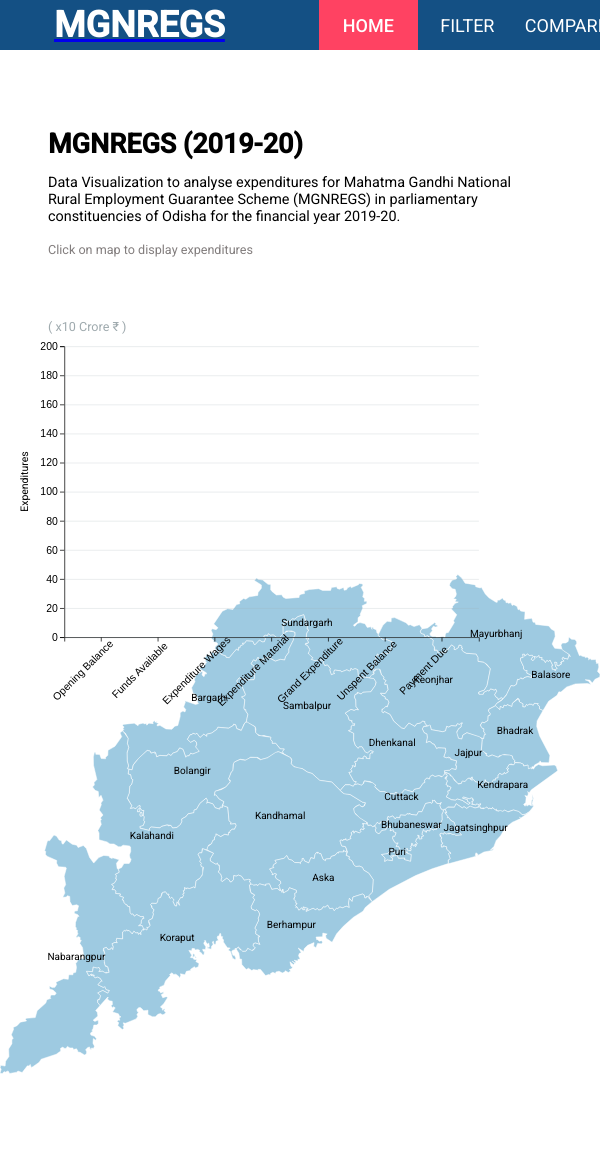
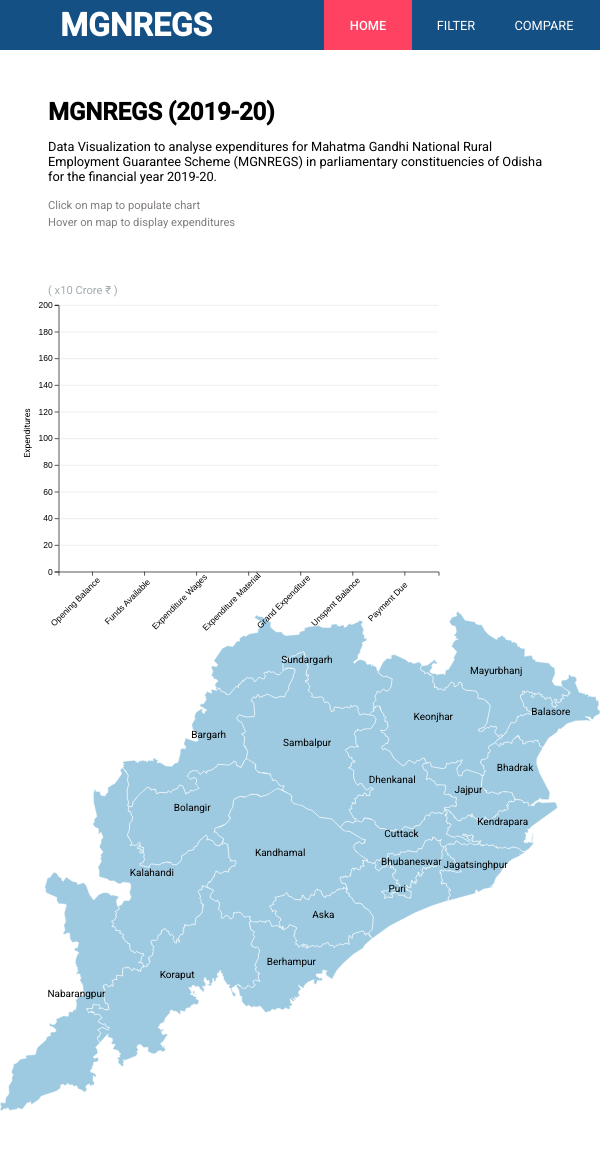
Before and after one commit to PixeledCode/MGNREGS_D3, a React (Create React App) app: page / in a window 600 px wide. Shown: the top 1150 px of the page. Built offline with nearby package versions, Linux system fonts and the light colour scheme.

Commit message:
safari svg fix

```diff
--- a/src/assets/index.css
+++ b/src/assets/index.css
@@ -13,7 +13,7 @@
 
 @media (min-width: 400px) and (max-width: 800px) {
   :root {
-    font-size: calc(12px + (24 - 12) * ((100vw - 400px) / (800 - 400)));
+    font-size: calc(12px + (20 - 12) * ((100vw - 400px) / (800 - 400)));
   }
 }
 
@@ -110,6 +110,11 @@
   padding: .5rem 3rem;
 }
 
+.navbar a {
+  color: white;
+  text-decoration: none;
+}
+
 .navbar .nav-links {
   list-style: none;
   display: -ms-grid;
@@ -127,16 +132,12 @@
       -ms-flex-align: center;
           align-items: center;
   text-align: center;
+  font-size: .8rem;
 }
 
 .navbar .nav-links li.active {
   background-color: #ff4262;
   font-weight: 500;
-}
-
-.navbar .nav-links li a {
-  color: white;
-  text-decoration: none;
 }
 
 @media screen and (max-width: 500px) {
@@ -186,9 +187,15 @@
   pointer-events: none;
 }
 
-@media screen and (max-width: 700px) {
+@media screen and (max-width: 800px) {
   #map__container {
-    margin-top: -7rem;
+    margin-top: 6rem;
+  }
+}
+
+@media screen and (max-width: 600px) {
+  #map__container {
+    margin-top: -4rem;
   }
 }
 
@@ -201,8 +208,8 @@
 }
 
 #container {
-  top: 10vw;
-  left: 2vw;
+  top: 5rem;
+  left: 1rem;
   position: absolute;
   width: 400px;
   min-width: 320px;
@@ -297,6 +304,9 @@
 
 #container.filter-container .range-value {
   padding: 1rem 0;
+  width: -webkit-max-content;
+  width: -moz-max-content;
+  width: max-content;
 }
 
 #container.filter-container .range-value span {
@@ -339,10 +349,11 @@
   text-align: center;
 }
 
-@media screen and (max-width: 780px) {
+@media screen and (max-width: 900px) {
   #container {
     position: relative;
     width: 95vw;
+    top: 2rem;
   }
 }
 
--- a/src/assets/index.scss
+++ b/src/assets/index.scss
@@ -9,19 +9,16 @@
 
 :root {
   font-size: 12px;
-}
 
-@media (min-width: 400px) and (max-width: 800px) {
-  :root {
-    font-size: calc(12px + (24 - 12) * ((100vw - 400px) / (800 - 400)));
+  @media (min-width: 400px) and (max-width: 800px) {
+      font-size: calc(12px + (20 - 12) * ((100vw - 400px) / (800 - 400)));
+  }
+
+  @media (min-width: 800px) {
+      font-size: 17px;
   }
 }
 
-@media (min-width: 800px) {
-  :root {
-    font-size: 17px;
-  }
-}
 
 /* Scrollbar */
 ::-webkit-scrollbar {
@@ -101,6 +98,11 @@
     padding: .5rem 3rem;
   }
 
+  a {
+    color: white;
+    text-decoration: none;
+  }
+
   .nav-links {
 
     list-style: none;
@@ -112,19 +114,15 @@
       height: 100%;
       display: grid;
       align-items: center;
-      // width: 85px;
       text-align: center;
-      // padding-top: 20px;
+      font-size: .8rem;
 
       &.active {
         background-color: hsl(350, 100%, 63%);
         font-weight: 500;
       }
 
-      a {
-        color: white;
-        text-decoration: none;
-      }
+
     }
 
   }
@@ -175,8 +173,12 @@
     }
   }
 
-  @media screen and (max-width: 700px) {
-    margin-top: -7rem;
+  @media screen and (max-width: 800px) {
+    margin-top: 6rem;
+  }
+
+  @media screen and (max-width: 600px) {
+    margin-top: -4rem;
   }
 }
 
@@ -189,8 +191,8 @@
 }
 
 #container {
-  top: 10vw;
-  left: 2vw;
+  top: 5rem;
+  left: 1rem;
   position: absolute;
   width: 400px;
   min-width: 320px;
@@ -222,20 +224,20 @@
   .details {
     p {
       color: #9FAAAE;
-    font-size: .7rem;
+      font-size: .7rem;
       margin-bottom: -1.5rem;
     }
   }
 
   // bar charts
   #svgContainer {
-    // position: relative;
     height: 100%;
     min-height: 400px;
 
     #chart.svg-container {
       height: 100%;
-      text{
+
+      text {
         font-size: .8rem;
       }
 
@@ -247,6 +249,7 @@
           font-size: 12px;
         }
       }
+
       .main-g {
         transform: translate(4rem, 3rem);
 
@@ -282,6 +285,7 @@
 
     .range-value {
       padding: 1rem 0;
+      width: max-content;
 
       span {
         font-weight: 500;
@@ -325,14 +329,12 @@
     }
   }
 
-  @media screen and (max-width: 780px) {
+  @media screen and (max-width: 900px) {
     position: relative;
     width: 95vw;
+    top: 2rem;
+
   }
-
-  // @media screen and (max-width: 400px) {
-  //   width: 350px;
-  // }
 }
 
 
--- a/src/components/Compare/Compare.js
+++ b/src/components/Compare/Compare.js
@@ -105,7 +105,7 @@
 			d3.select('.tooltip-area').style('visibility', 'hidden')
 		}
 
-		const mousemove = (d, i) => {
+		const tooltip = (d,i) => {
 			d3.select('.tooltip-text-category1').text(i.category.split(' ')[0])
 			d3.select('.tooltip-text-category2').text(i.category.split(' ')[1])
 			d3.select('.tooltip-text-value1').text(
@@ -113,8 +113,17 @@
 			)
 			d3.select('.tooltip-text-value2').text('INR')
 			const [x, y] = d3.pointer(d)
+			return [x,y]
+		}
 
-			d3.select('.tooltip-area').attr('transform', `translate(${x}, ${y})`)
+		const mousemove = (d, i) => {
+			const pointer = tooltip(d, i)
+			d3.select('.tooltip-area').attr('transform', `translate(${pointer[0]}, ${pointer[1]})`)
+		}
+
+		const mousemove2 = (d, i) => {
+			const pointer = tooltip(d, i)
+			d3.select('.tooltip-area').attr('transform', `translate(${pointer[0]+55}, ${pointer[1]})`)
 		}
 
 		const chartDOM = document.querySelector('#svgContainer')
@@ -125,7 +134,7 @@
 			.select('#chart')
 			.classed('svg-container', true)
 			.attr('preserveAspectRatio', 'xMinYMin meet')
-			.attr('viewBox', `0 0 ${width+30} ${height - 100}`)
+			.attr('viewBox', `0 0 ${width+30} ${height + 110}`)
 
 		const xScale = d3
 			.scaleBand()
@@ -181,7 +190,7 @@
 			.attr('transform', `translate(${xScale.bandwidth() / 2 + 30}, 100)`)
 			.on('mouseover', mouseOverHandler)
 			.on('mouseout', mouseOutHandler)
-			.on('mousemove', mousemove)
+			.on('mousemove', mousemove2)
 
 
 		// Tool-tip
--- a/src/components/Filter/Filter.js
+++ b/src/components/Filter/Filter.js
@@ -148,8 +148,8 @@
 
 		const projection = d3.geoMercator().fitExtent(
 			[
-				[fitSVG, 0],
-				[WIDTH, HEIGHT],
+				[fitSVG, 50],
+				[WIDTH, HEIGHT - 100],
 			],
 			odisha
 		)
--- a/src/components/Home/Home.js
+++ b/src/components/Home/Home.js
@@ -70,8 +70,8 @@
 
 		const projection = d3.geoMercator().fitExtent(
 			[
-				[fitSVG, 0],
-				[WIDTH, HEIGHT],
+				[fitSVG, 50],
+				[WIDTH, HEIGHT - 100],
 			],
 			odisha
 		)
--- a/src/components/Home/chart.js
+++ b/src/components/Home/chart.js
@@ -81,7 +81,7 @@
 
 		const svg = d3.select('#chart').classed('svg-container', true)
 		.attr('preserveAspectRatio', 'xMinYMin meet')
-		.attr('viewBox', `0 0 ${width} ${height + 150}`)
+		.attr('viewBox', `0 0 ${width} ${height + 200}`)
 
 		const chart = svg.append('g').attr('class', 'main-g')
 
@@ -226,7 +226,8 @@
 						parliamentary constituencies of Odisha for the financial year
 						2019-20.
 					</p>
-					<p id="info">Click on map to display expenditures</p>
+					<p id="info">Click on map to populate chart</p>
+					<p id="info">Hover on map to display expenditures</p>
 				</section>
 				<section className="details">
 				<h3>{this.state.constituency}</h3>
```
Also changed, not shown: 1 other file (tests, documents, lock files or other folders).
